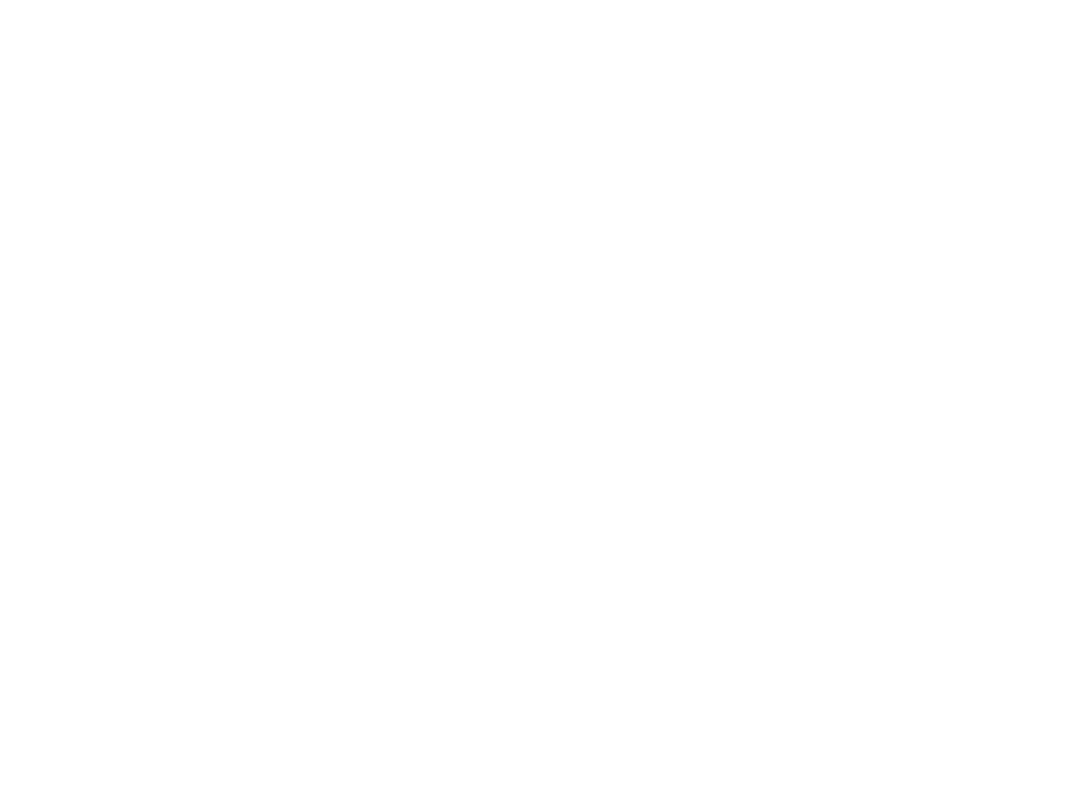
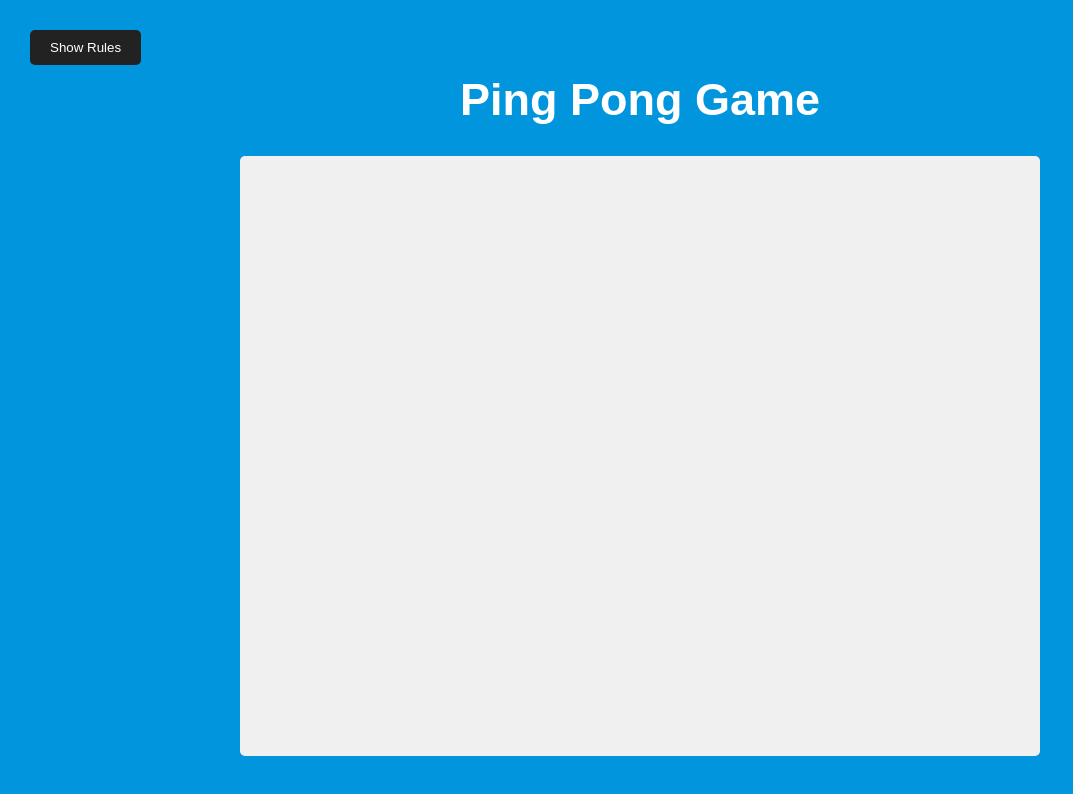
Before and after one commit to smkattoula/VanillaJS-Ping-Pong-Game, a plain HTML site: page index.html in a window 1280 px wide. Shown: the whole page, without its empty margins (0-1073 px from the left). Drawn offline with Linux system fonts and the light colour scheme.

Commit message:
create HTML markup, css styling, and rules button functionality

```diff
--- a/index.html
+++ b/index.html
@@ -7,6 +7,19 @@
     <title>Ping Pong Game</title>
   </head>
   <body>
+    <h1>Ping Pong Game</h1>
+    <button id="rules-btn" class="btn rules-btn">Show Rules</button>
+    <div id="rules" class="rules">
+      <h2>How to Play:</h2>
+      <p>
+        Use the right and left arrow keys to move the platform and bounce the
+        ball up to break the blocks.
+      </p>
+      <p>If you miss the ball, the score and blocks will reset.</p>
+      <button id="close-btn" class="btn">Close</button>
+    </div>
+
+    <canvas id="canvas" width="800" height="600"></canvas>
     <script src="script.js"></script>
   </body>
 </html>
--- a/script.js
+++ b/script.js
@@ -0,0 +1,12 @@
+const rulesBtn = document.getElementById("rules-btn");
+const closeBtn = document.getElementById("close-btn");
+const rules = document.getElementById("rules");
+
+// Event listeners
+rulesBtn.addEventListener("click", () => {
+  rules.classList.add("show");
+});
+
+closeBtn.addEventListener("click", () => {
+  rules.classList.remove("show");
+});
--- a/style.css
+++ b/style.css
@@ -0,0 +1,67 @@
+* {
+  box-sizing: border-box;
+}
+
+body {
+  background-color: #0095dd;
+  display: flex;
+  flex-direction: column;
+  align-items: center;
+  justify-content: center;
+  font-family: Arial, Helvetica, sans-serif;
+  min-height: 100vh;
+  margin: 0;
+}
+
+h1 {
+  font-size: 45px;
+  color: white;
+}
+
+canvas {
+  background: #f0f0f0;
+  display: block;
+  border-radius: 5px;
+}
+
+.btn {
+  cursor: pointer;
+  border: 0;
+  padding: 10px 20px;
+  background: #222;
+  color: white;
+  border-radius: 5px;
+  outline: none;
+}
+
+.btn:hover {
+  background: black;
+}
+
+.btn:active {
+  transform: scale(0.98);
+}
+
+.rules-btn {
+  position: absolute;
+  top: 30px;
+  left: 30px;
+}
+
+.rules {
+  position: absolute;
+  top: 0;
+  left: 0;
+  background: #333;
+  color: white;
+  min-height: 100vh;
+  width: 400px;
+  padding: 20px;
+  line-height: 1.5;
+  transform: translateX(-400px);
+  transition: transform 1s ease-in-out;
+}
+
+.rules.show {
+  transform: translateX(0);
+}
```
